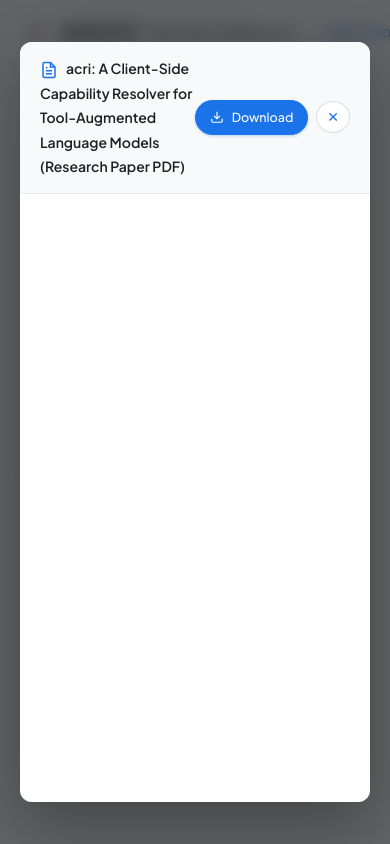
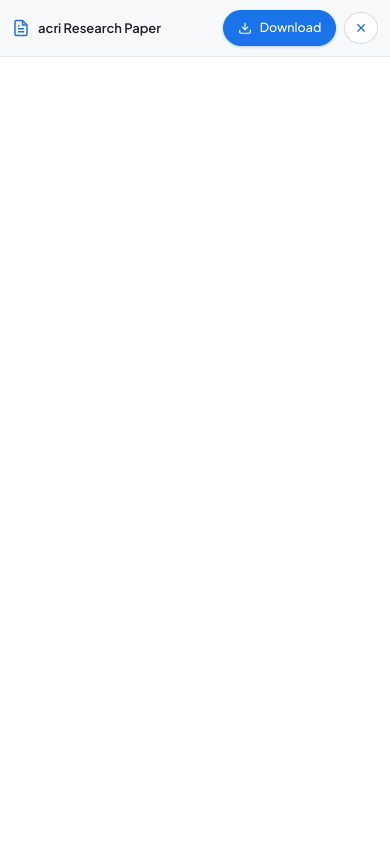
Before and after one commit to INERATE/research-site, a Next.js app: page / in a window 390 px wide. Both pictures are taken after a click on the button "Read PDF". Shown: the part 1035-1879 px from the top of the page. Built offline with nearby package versions, Linux system fonts and the light colour scheme.

Commit message:
fix: mobile PDF-viewer modal overflow -- truncated header title, wrap-safe layout, full-screen sheet under 480px

```diff
--- a/app/components/pdf-viewer-modal.tsx
+++ b/app/components/pdf-viewer-modal.tsx
@@ -15,6 +15,10 @@ export function PdfViewerModal({
   pdfUrl = '/assets/acri_capability_resolver_paper.pdf',
   title = 'acri: A Client-Side Capability Resolver for Tool-Augmented Language Models (Research Paper PDF)'
 }: PdfModalProps) {
+  // Full `title` stays on the iframe as its accessible name (not visually rendered,
+  // so length doesn't matter there) -- the header shows a short label instead, since
+  // the full academic title in a 32px bar is what overflowed the modal on mobile.
+  const headerLabel = 'acri Research Paper';
   useEffect(() => {
     const handleKeyDown = (e: KeyboardEvent) => {
       if (e.key === 'Escape') onClose();
@@ -44,7 +48,7 @@ export function PdfViewerModal({
               <line x1="16" y1="17" x2="8" y2="17"/>
               <polyline points="10 9 9 9 8 9"/>
             </svg>
-            <span>{title}</span>
+            <span>{headerLabel}</span>
           </div>
 
           <div style={{ display: 'flex', alignItems: 'center', gap: '8px' }}>
--- a/app/paper.css
+++ b/app/paper.css
@@ -705,15 +705,37 @@ body {
   display: flex;
   align-items: center;
   justify-content: space-between;
+  gap: 12px;
   padding: 14px 20px;
   background: #F8F9FA;
   border-bottom: 1px solid var(--border-light);
 }
 
 .modal-title, .pdf-modal-title {
+  display: flex;
+  align-items: center;
+  min-width: 0; /* lets the flex child actually shrink below its content width */
+  overflow: hidden;
   font-size: 14px;
   font-weight: 600;
   color: #202124;
+}
+
+.modal-title span, .pdf-modal-title span {
+  overflow: hidden;
+  white-space: nowrap;
+  text-overflow: ellipsis;
+}
+
+.modal-bar > div:last-child, .pdf-modal-bar > div:last-child {
+  flex-shrink: 0; /* the download/close buttons never lose space to the title */
+}
+
+@media (max-width: 480px) {
+  .modal-backdrop, .pdf-modal-backdrop { padding: 0; }
+  .modal-window, .pdf-modal-window { max-width: 100%; height: 100%; border-radius: 0; }
+  .modal-bar, .pdf-modal-bar { padding: 10px 12px; }
+  .modal-title, .pdf-modal-title { font-size: 13px; }
 }
 
 .pdf-iframe, .pdf-frame {
```
